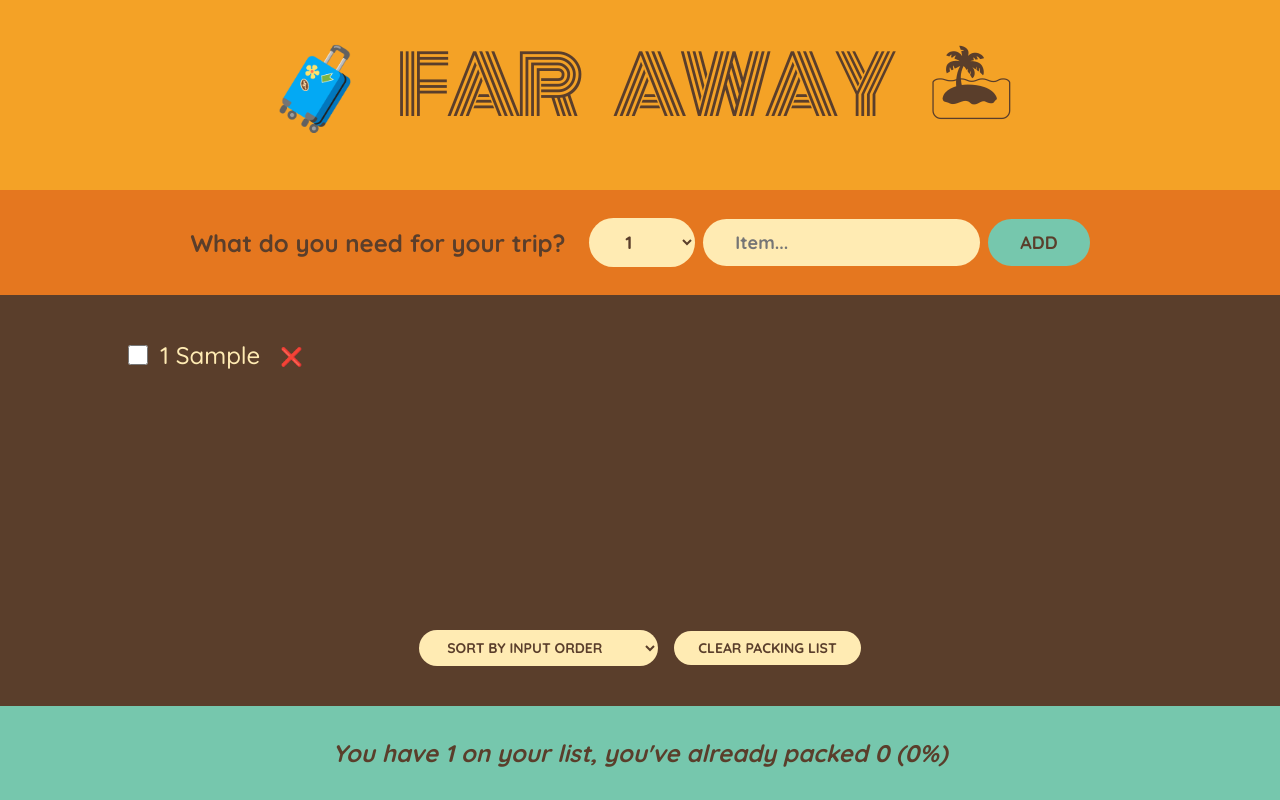
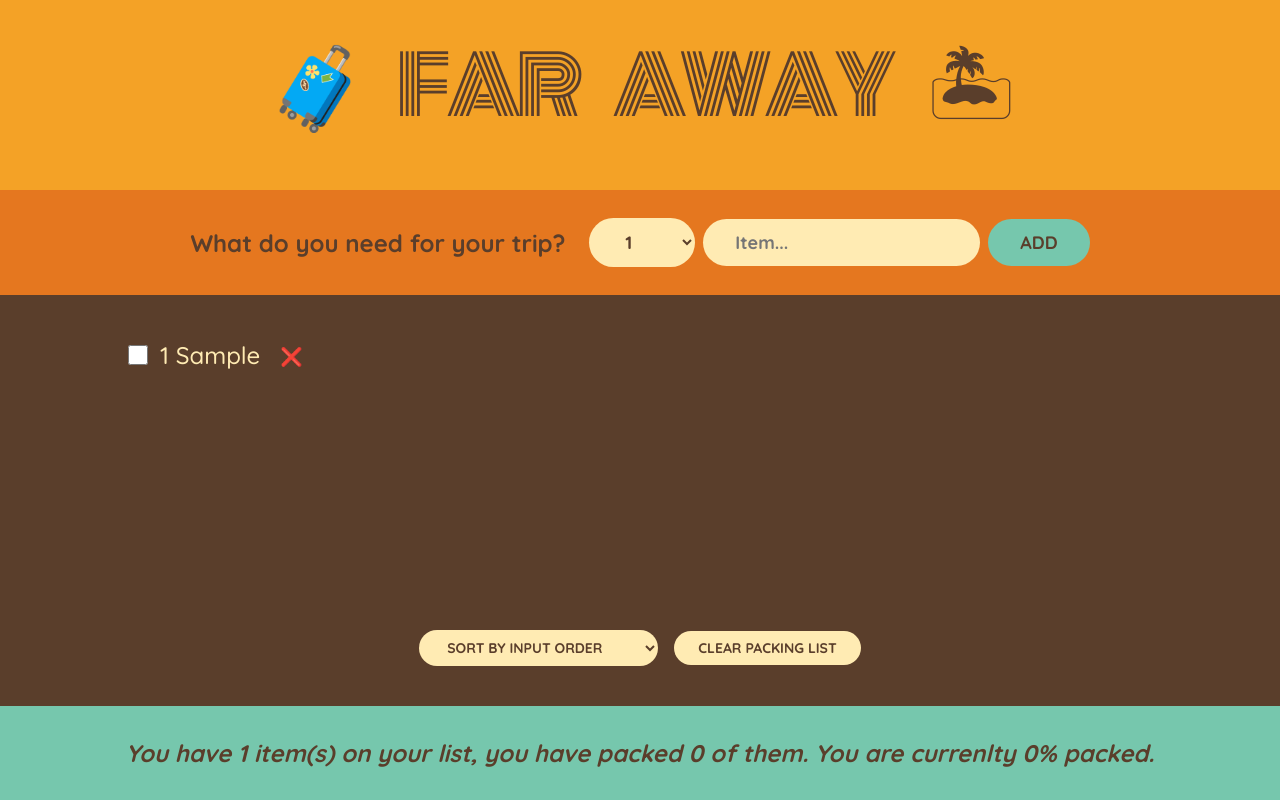
Before and after one commit to prime-mcgowan/packing-list, a React (Create React App) app: page / in a window 1280 px wide. Both pictures are taken after typing "Sample" into the empty fields and a click on the button "ADD". Built offline with nearby package versions, Linux system fonts and the light colour scheme.

Commit message:
Function Stats() numPacked and Percentage commented out

```diff
--- a/src/App.js
+++ b/src/App.js
@@ -168,7 +168,8 @@ function Item({ item, onDeleteItem, onToggleItem }) {
         value={item.packed}
         onChange={() => onToggleItem(item.id)}
       />
-      {/* using the ternary operator to conditionally render a line through "packed" items */}
+      {/* using the ternary operator to conditionally render a line through "packed" items
+          or there will just be an empty styling object {} */}
       <span style={item.packed ? { textDecoration: "line-through" } : {}}>
         {item.quantity} {item.description}
       </span>
@@ -185,8 +186,15 @@ function Stats({ items }) {
       </p>
     );
 
+  // * total number of items in the list
   const numItems = items.length;
+
+  // * each `item` in the `items` array is looked at and the item.packed filter condition is applied
+  // * if the item's `packed` property is true it is kept
+  // * the resulting array contains only packed `items` and .length gets the exact number
   const numPacked = items.filter((item) => item.packed).length;
+
+  // * calculates the percentage of items packed rounded to the nearest whole number
   const percentage = Math.round((numPacked / numItems) * 100);
 
   return (
@@ -194,8 +202,8 @@ function Stats({ items }) {
       <em>
         {percentage === 100
           ? "Success!! You are ready to GO!! ✈️"
-          : `You have ${numItems} on your list, you've already packed ${numPacked}
-          (${percentage}%)`}
+          : `You have ${numItems} item(s) on your list, you have packed ${numPacked} of them.
+          You are currenlty ${percentage}% packed.`}
       </em>
     </footer>
   );
```
